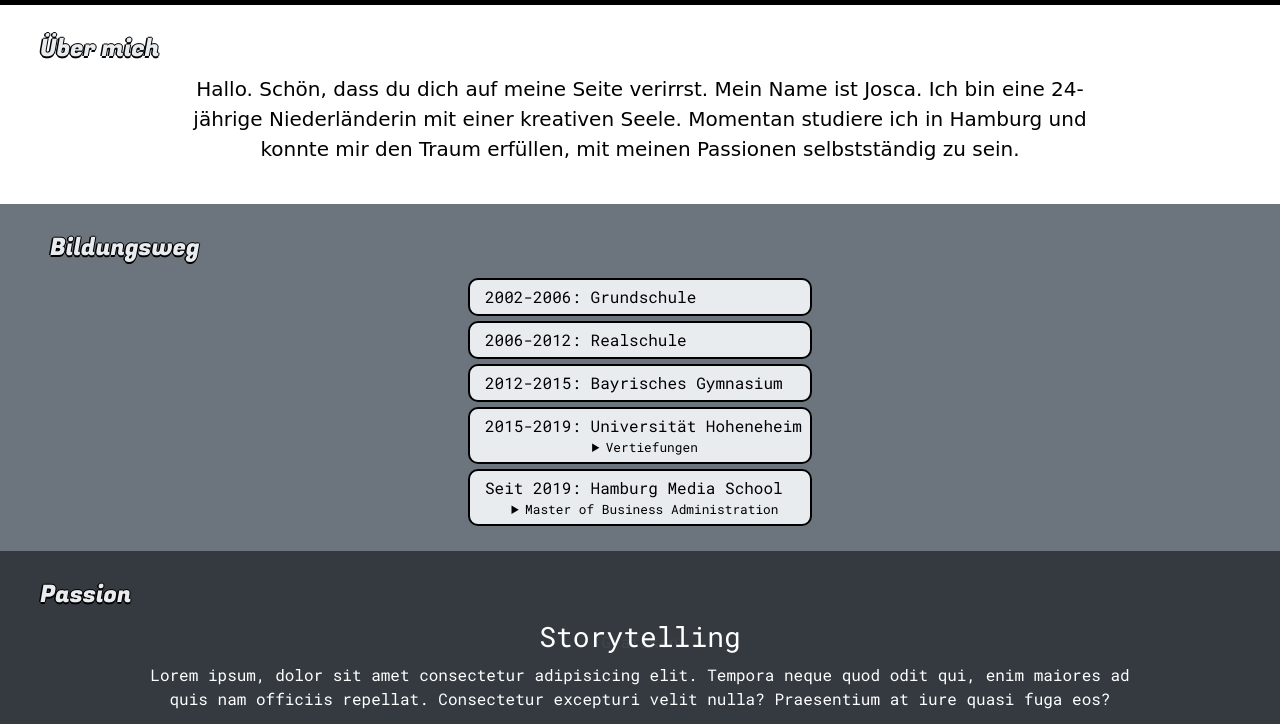
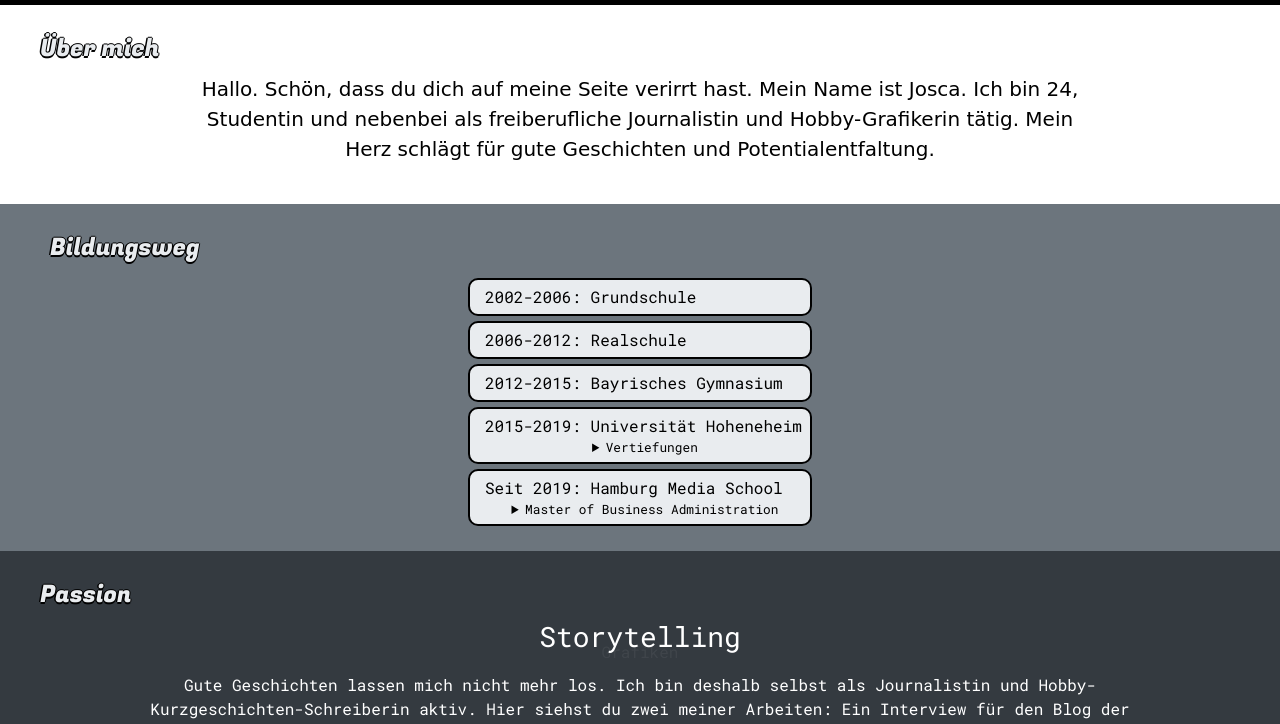
Before and after one commit to JoscaWij/portfolio, a plain HTML site: page index.html in a window 1280 px wide. Shown: the part 301-1025 px from the top of the page. Drawn offline with nearby package versions, Linux system fonts and the light colour scheme; a web font is replaced by a local one.

Commit message:
Add content for section Storytelling

```diff
--- a/index.html
+++ b/index.html
@@ -80,10 +80,10 @@
       <section id="über-mich" class="bg-white">
         <h2>Über mich</h2>
         <p class="handwritten">
-          Hallo. Schön, dass du dich auf meine Seite verirrst. Mein Name ist
-          Josca. Ich bin eine 24-jährige Niederländerin mit einer kreativen
-          Seele. Momentan studiere ich in Hamburg und konnte mir den Traum
-          erfüllen, mit meinen Passionen selbstständig zu sein.
+          Hallo. Schön, dass du dich auf meine Seite verirrt hast. Mein Name ist
+          Josca. Ich bin 24, Studentin und nebenbei als freiberufliche
+          Journalistin und Hobby-Grafikerin tätig. Mein Herz schlägt für gute
+          Geschichten und Potentialentfaltung.
         </p>
       </section>
       <!--Bildungsweg-->
@@ -129,10 +129,12 @@
             <div id="storytelling" class="carousel-item active">
               <h3>Storytelling</h3>
               <p>
-                Lorem ipsum, dolor sit amet consectetur adipisicing elit.
-                Tempora neque quod odit qui, enim maiores ad quis nam officiis
-                repellat. Consectetur excepturi velit nulla? Praesentium at iure
-                quasi fuga eos?
+                Gute Geschichten lassen mich nicht mehr los. Ich bin deshalb
+                selbst als Journalistin und Hobby-Kurzgeschichten-Schreiberin
+                aktiv. Hier siehst du zwei meiner Arbeiten: Ein Interview für
+                den Blog der Hamburg Media School und einen Artikel über den
+                Anime Black Clover für die ProSiebenMaxx Website. Viel Spaß beim
+                Lesen.
               </p>
               <container class="row">
                 <a
@@ -191,14 +193,14 @@
       </section>
       <!--Kontakt-->
       <section id="kontakt">
-        <container class="container-m row">
+        <container class="row">
           <img
             id="img-brand-text"
             src="/assets/brand-text.png"
             alt="Markenlogo inklusive Name"
-            class="col-4"
+            class="col responsive"
           />
-          <contrainer class="col-8">
+          <contrainer class="col">
             <h2>Kontakt</h2>
             <section>
               <!--Kontakt-icons and links-->
@@ -241,7 +243,7 @@
             </section>
           </contrainer>
         </container>
-        <!--closing container-m row-->
+        <!--end row-->
       </section>
     </main>
     <!--Copyright-->
--- a/scss/custom.scss
+++ b/scss/custom.scss
@@ -113,11 +113,11 @@ ul {
 }
 
 .carousel-inner p {
-  padding: 10px 0;
+  padding: 20px 10px;
 }
 
 #storytelling {
-  padding: 0 10%;
+  padding: 0 10% 30px;
 }
 .card {
   margin: 5px;
```
Also changed, not shown: css/custom.css.
